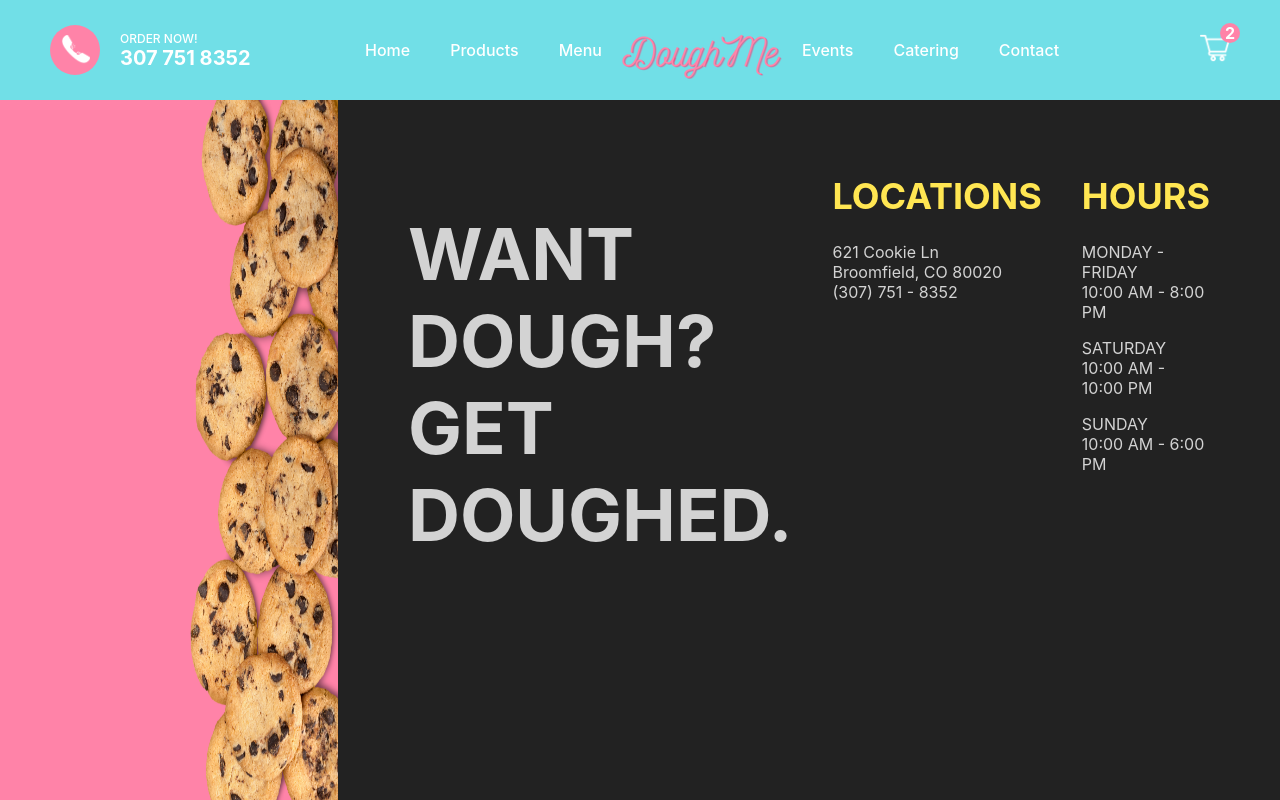
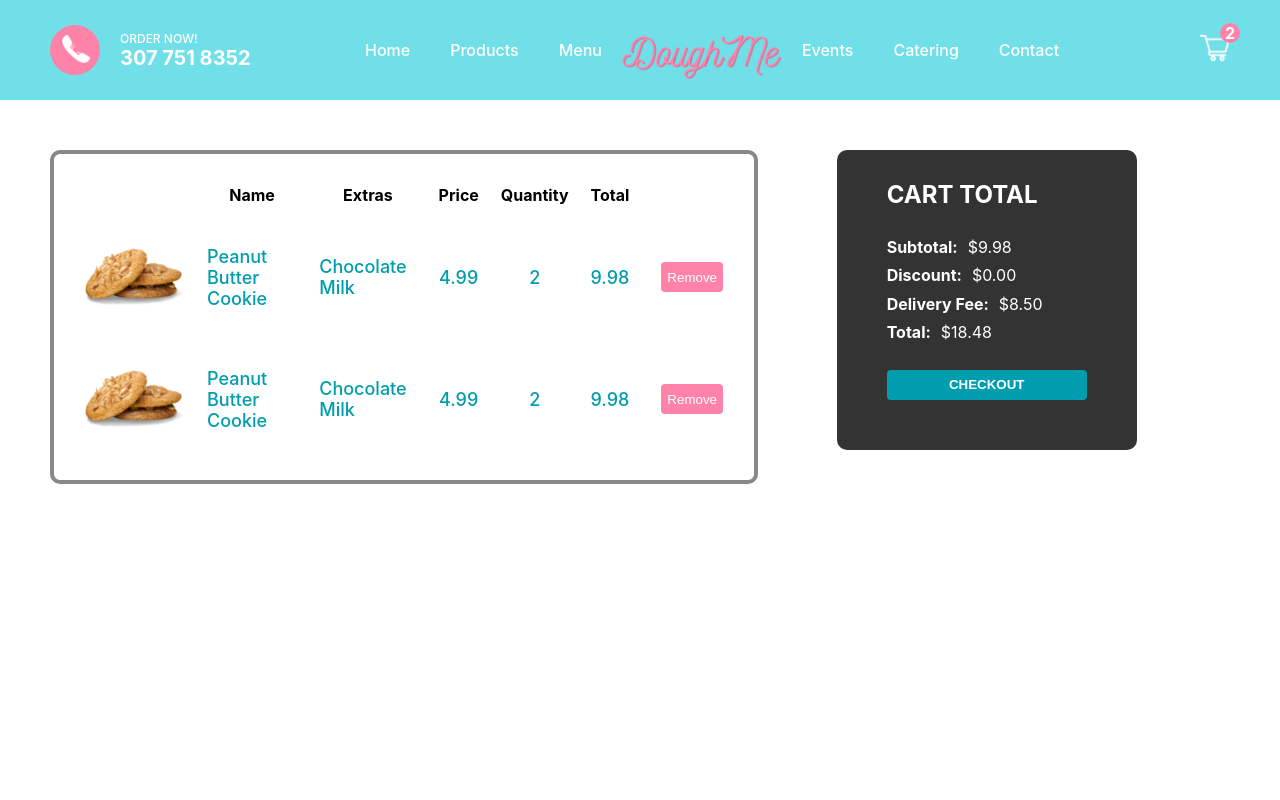
Before and after one commit to iam-saeed/cookie-delivery-app, a Next.js app: page /Cart in a window 1280 px wide. Shown: the top 800 px of the page. Built offline with nearby package versions, Linux system fonts and the light colour scheme.

Commit message:
added and styled cart component

```diff
--- a/pages/Cart.jsx
+++ b/pages/Cart.jsx
@@ -5,7 +5,88 @@ import styles from '../styles/Cart.module.css';
 const Cart = () => {
     return (
         <div className={styles.container}>
+            <div className={styles.left}>
+                <table className={styles.table}>
+                    <tr className={styles.tr}>
+                        <th></th>
+                        <th>Name</th>
+                        <th>Extras</th>
+                        <th>Price</th>
+                        <th>Quantity</th>
+                        <th>Total</th>
+                        <th></th>
+                    </tr>
+                    <tr>
+                        <td>
+                            <div className={styles.imgContainer}>
+                            <Image src="/assets/cookie.png" alt="" layout="fill" objectFit="cover" className={styles.img} />
+                            </div>
+                        </td>
+                        <td>
+                            <span className={styles.name}>Peanut Butter Cookie</span>
+                        </td>
+                        <td>
+                            <span className={styles.extras}>Chocolate Milk</span>
+                        </td>
+                        <td>
+                            <span className={styles.price}>4.99</span>
+                        </td>
+                        <td>
+                            <span className={styles.quantity}>2</span>
+                        </td>
+                        <td>
+                            <span className={styles.total}>9.98</span>
+                        </td>
+                        <td>
+                            <button className={styles.remove}>Remove</button>
+                        </td>
 
+                    </tr>
+                    <tr>
+                        <td>
+                            <div className={styles.imgContainer}>
+                            <Image src="/assets/cookie.png" alt="" layout="fill" objectFit="cover" className={styles.img} />
+                            </div>
+                        </td>
+                        <td>
+                            <span className={styles.name}>Peanut Butter Cookie</span>
+                        </td>
+                        <td>
+                            <span className={styles.extras}>Chocolate Milk</span>
+                        </td>
+                        <td>
+                            <span className={styles.price}>4.99</span>
+                        </td>
+                        <td>
+                            <span className={styles.quantity}>2</span>
+                        </td>
+                        <td>
+                            <span className={styles.total}>9.98</span>
+                        </td>
+                        <td>
+                            <button className={styles.remove}>Remove</button>
+                        </td>
+                    </tr>
+                </table>
+            </div>
+            <div className={styles.right}>
+                <div className={styles.wrapper}>
+                    <h2 className={styles.cartTotal}>CART TOTAL</h2>
+                    <div className={styles.totalText}>
+                        <b className={styles.totalTextTitle}>Subtotal:</b>$9.98
+                    </div>
+                    <div className={styles.totalText}>
+                        <b className={styles.totalTextTitle}>Discount:</b>$0.00
+                    </div>
+                    <div className={styles.totalText}>
+                        <b className={styles.totalTextTitle}>Delivery Fee:</b>$8.50
+                    </div>
+                    <div className={styles.totalText}>
+                        <b className={styles.totalTextTitle}>Total:</b>$18.48
+                    </div>
+                    <button className={styles.button}>CHECKOUT</button>
+                </div>
+            </div>
         </div>
     )
 }
--- a/styles/Cart.module.css
+++ b/styles/Cart.module.css
@@ -0,0 +1,111 @@
+.container {
+    height: calc(100vh - 100px);
+    padding: 50px;
+    display: flex;
+}
+
+.left {
+    flex: 2;
+    align-items: center;
+}
+.right {
+    flex: 1;
+}
+
+.imgContainer {
+    width: 100px;
+    height: 100px;
+    position: relative;
+}
+
+.table {
+    width: 90%;
+    border: 4px solid #888;
+    padding: 10px;
+
+    border-radius: 10px;
+    justify-content: center;
+    border-spacing: 20px;
+}
+
+.name {
+    display: flex;
+    align-items: center;
+    justify-content: center;
+    font-weight: 500;
+    color: #009DAE;
+    font-size: 18px;
+}
+
+.extras {
+    display: flex;
+    align-items: center;
+    justify-content: center;
+    font-weight: 500;
+    color: #009DAE;
+    font-size: 18px;
+}
+.price {
+    display: flex;
+    align-items: center;
+    justify-content: center;
+    font-weight: 500;
+    color: #009DAE;
+    font-size: 18px;
+}
+.quantity {
+    display: flex;
+    align-items: center;
+    justify-content: center;
+    font-weight: 500;
+    color: #009DAE;
+    font-size: 18px;
+}
+.total {
+    display: flex;
+    align-items: center;
+    justify-content: center;
+    font-weight: 500;
+    color: #009DAE;
+    font-size: 18px;
+}
+
+.wrapper {
+    width: 90%;
+    min-height: 300px;
+    max-width: 300px;
+    background-color: #333;
+    border-radius: 10px;
+    padding: 50px;
+    padding-top: 10px;
+    display: flex;
+    flex-direction: column;
+    justify-content: space-between;
+    color: #fff;
+}
+
+.totalTextTitle {
+    margin-right: 10px;
+}
+
+.button {
+    height: 30px;
+    background-color: #009DAE;
+    color: #fff;
+    font-weight: bold;
+    border-radius: 4px;
+    border: none;
+    cursor: pointer;
+    margin-top: 20px;
+}
+
+.remove {
+    height: 30px;
+    margin-left: 10px;
+    background-color: #ff83a8;
+    border-radius: 4px;
+    color: #fff;
+    border: none;
+    font-weight: 500;
+    cursor: pointer;
+}
```
